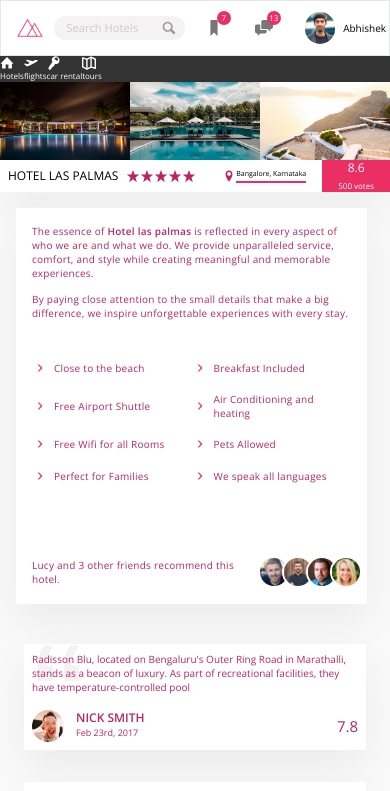
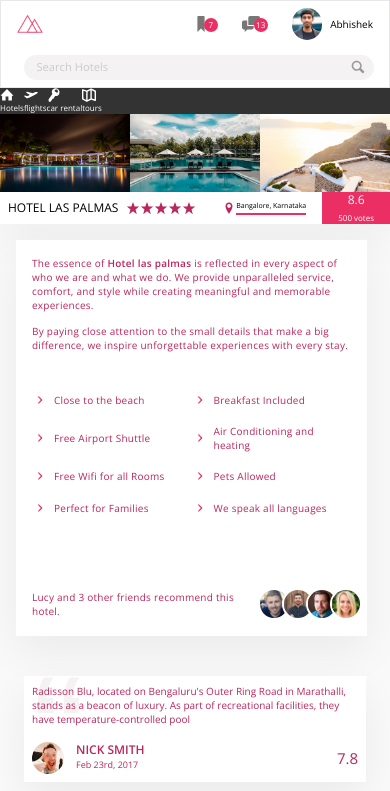
Before and after one commit to CypherAk007/Trillio-React-App, a React (Vite) app: page / in a window 390 px wide. Shown: the top 791 px of the page. Built offline with nearby package versions, Linux system fonts and the light colour scheme.

Commit message:
put order and basis100 and flex wrap on search media queries

```diff
--- a/src/components/Header.jsx
+++ b/src/components/Header.jsx
@@ -3,11 +3,11 @@
 import user from "../assets/img/abhishek2.jpg"
 const Header = ()=>{
     return(
-        <header className={`${classes.header} flex justify-between bg-white items-center text-[1.4rem] h-[7rem] border border-color-grey-light-2 `}>
+        <header className={`${classes.header} flex justify-between bg-white items-center text-[1.4rem] h-[7rem] border border-color-grey-light-2 smallest:flex-wrap smallest:h-[11rem] smallest:content-around`}>
             {/* <div className={`pl-4`}> */}
                 <img className={`h-[3.25rem] ml-8`} src={logo}></img>
             {/* </div> */}
-            <form className={`flex items-center  justify-center relative  basis-[40%] `}>
+            <form className={`flex items-center  justify-center relative  basis-[40%] smallest:order-1 smallest:basis-[100%]`}>
                 <input className={`-bg--color-grey-light-2  text-inherit px-[1.5rem] py-[.5rem] rounded-[100px] w-[90%] focus:outline-none focus:w-full focus:-bg--color-grey-light-3 transition-all -mr-12 placeholder:font-thin placeholder:-text--color-grey-light-4 `} placeholder="Search Hotels" type="text"></input>
                 <button className={` border-none -bg--color-grey-light-2 focus:outline-none active:translate-y-1 focus:-bg--color-grey-light-3`}>
                     {/* <img className={`absolute top-[20%] left-[85%] focus:left-[90%] `} src={mag}></img> */}
```
